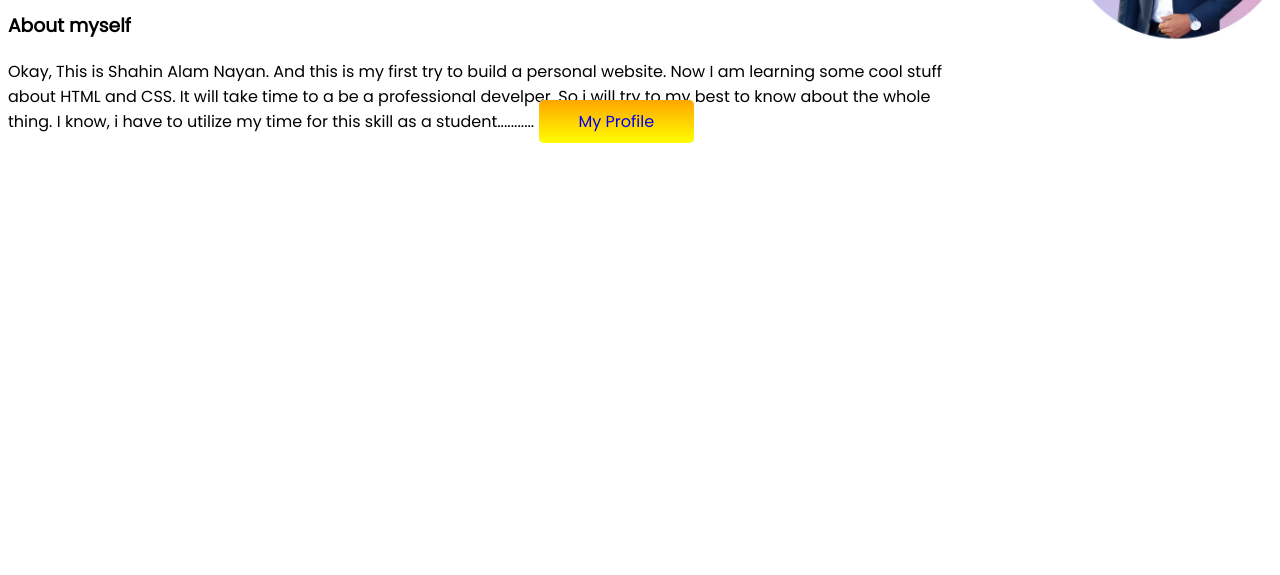
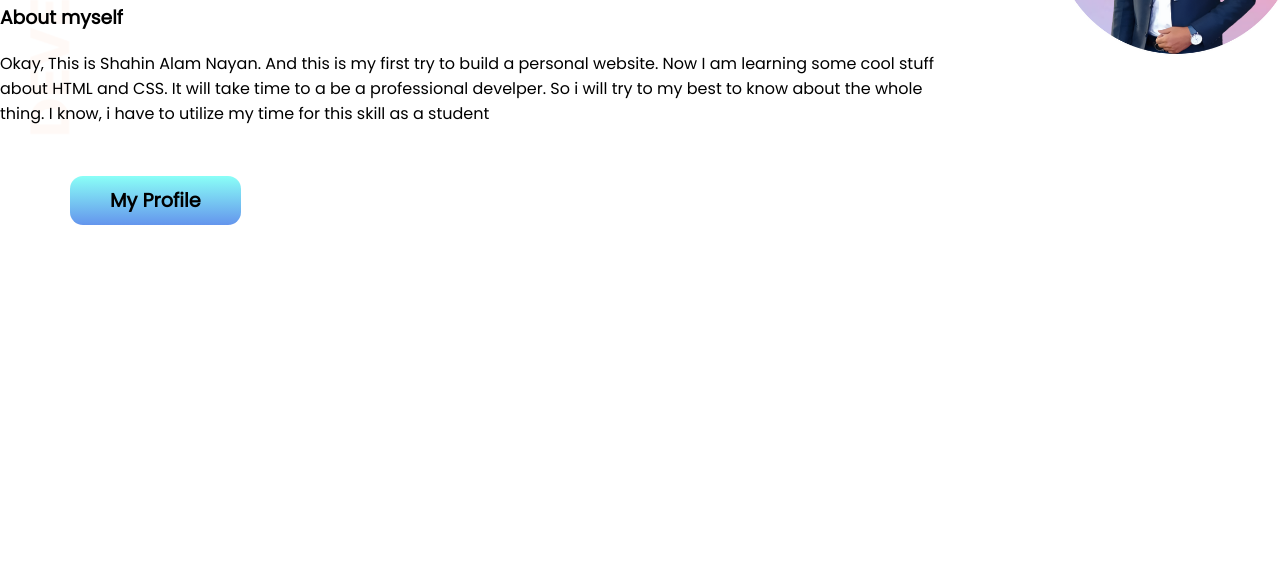
Before and after one commit to ShahinNayan/developer-second-portfolio, a plain HTML site: page index.html in a window 1280 px wide. Shown: the part 225-800 px from the top of the page. Drawn offline with Linux system fonts and the light colour scheme.

Commit message:
top-banner

```diff
--- a/index.html
+++ b/index.html
@@ -12,7 +12,7 @@
     <link rel="stylesheet" href="style.css">
     <link rel="shortcut icon" href="round-gradient-designify.png" type="image/x-icon">
 </head>
-    <section>
+    <section class="top-banner">
         <div claas="one">
             <h1>Welcome To</h1>
         <h2 ><span class="orange">Nayan's</span> World!</h2>
@@ -21,9 +21,8 @@
             some
             cool stuff about HTML and CSS. It will take time to a be a professional develper. So i will try to my
             best
-            to know about the whole thing. I know, i have to utilize my time for this skill as a student...........
-        </p1>
-        <a class="button" target="_blank" href="https://www.linkedin.com/in/shahin-alam-nayan-7389831a1/">My Profile</a>
+            to know about the whole thing. I know, i have to utilize my time for this skill as a student</p1>
+        <p2 class="p-two"><a class="button" target="_blank" href="https://www.linkedin.com/in/shahin-alam-nayan-7389831a1/">My Profile</a></p2>
         </div>
         <div class="two">
             <img src="round-gradient-designify.png" alt="">
--- a/style.css
+++ b/style.css
@@ -1,5 +1,6 @@
 body{
     font-family: 'Poppins', sans-serif;
+    margin: 0;
 }
 h1{
     font-size: 50px;
@@ -22,9 +23,21 @@ section{
     width: 120%;
 }
 .button{
+
     text-decoration: none;
     background-color: aquamarine;
     padding: 10px 40px;
-    border-radius: 5px;
-    background-image: linear-gradient(orange, yellow);
+    margin: 50px 50px 80px 70px;
+    color: black;
+    font-weight: 700;
+    font-size: 120%;
+    border-radius: 13px;
+    background-image: linear-gradient(rgb(138, 255, 247), cornflowerblue );
 }
+.p-two{
+    display:flex;
+}
+.top-banner{
+    background-image: url(top-banner.png);
+    background-repeat: no-repeat;
+}
```
